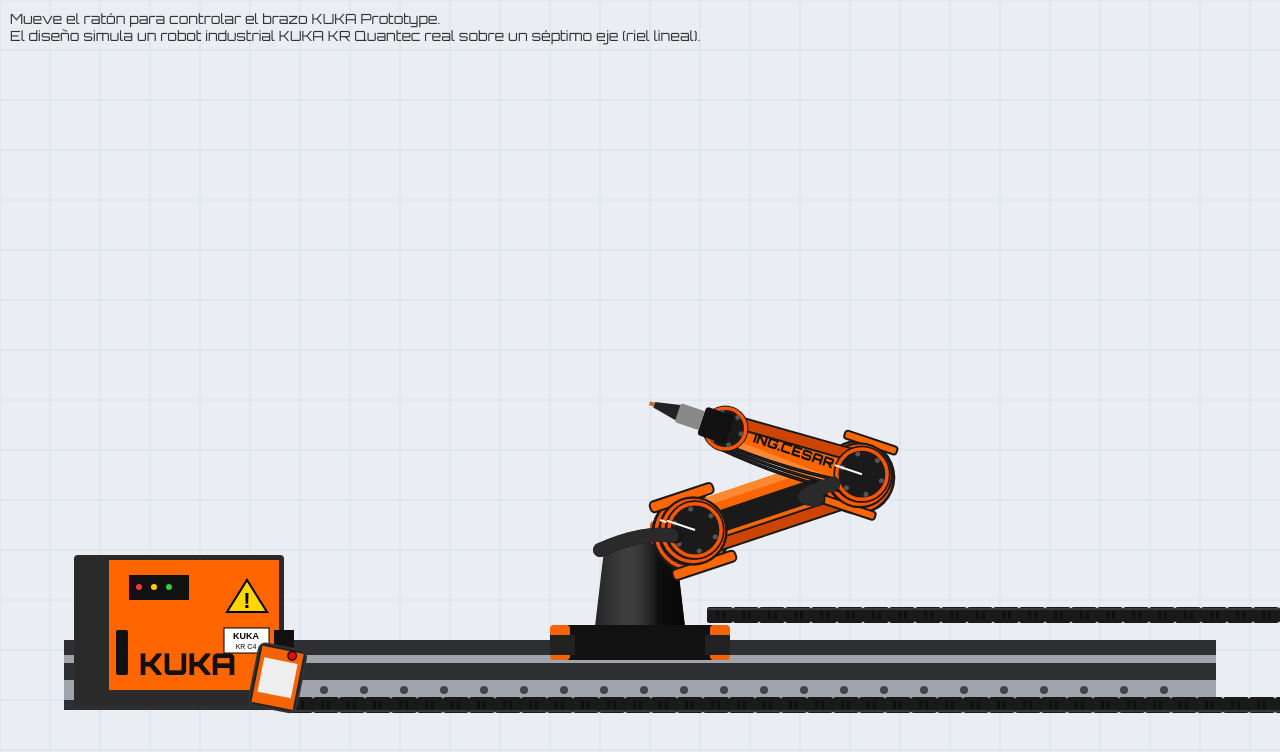
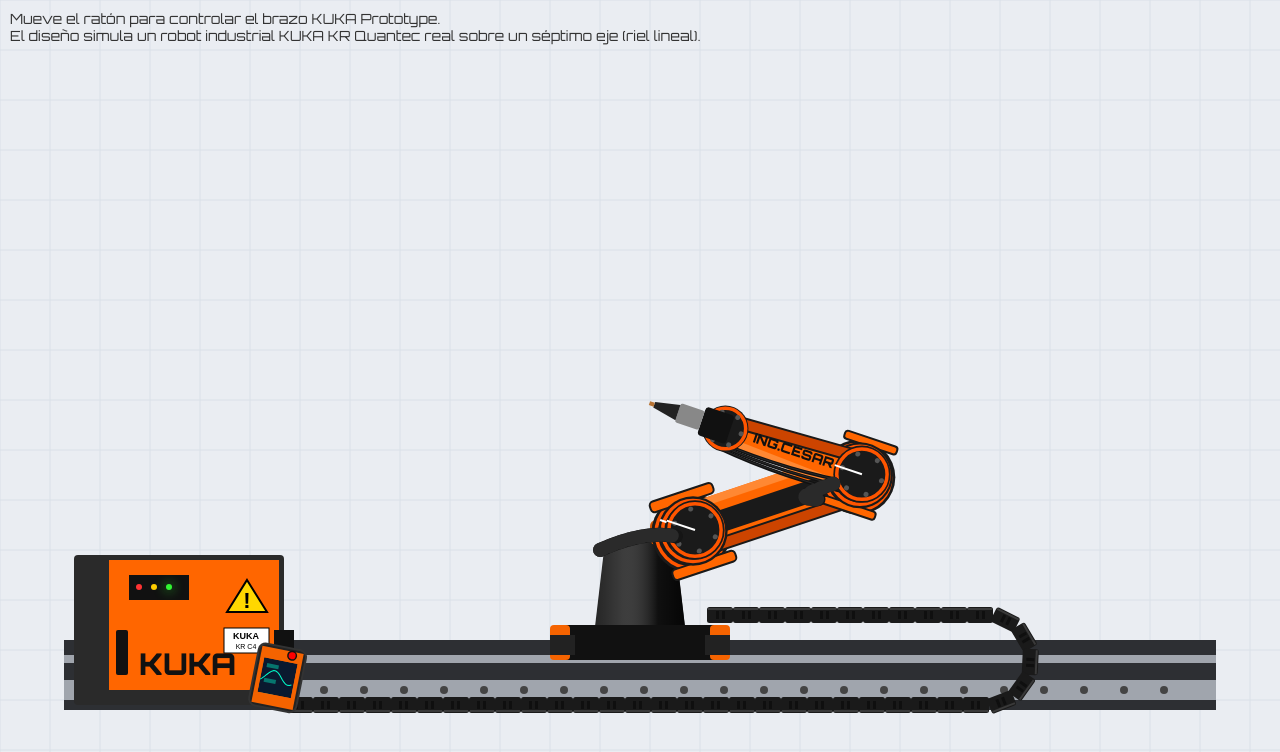
Before and after one commit to cexartattoo/cexartattoo, a plain HTML site: page kuka-prototype.html in a window 1280 px wide. Drawn offline with Linux system fonts and the light colour scheme.

Commit message:
feat: Phase 17 add pulsing green cabinet LED and cyclic cyan sine wave telemetry screen on SmartPAD

```diff
--- a/kuka-prototype.html
+++ b/kuka-prototype.html
@@ -77,8 +77,24 @@
             }
 
             updateChainLength() {
-                // The explicit request: just cleanly double the screen width for massive slack.
-                this.chainN = Math.ceil((window.innerWidth * 2) / this.linkLen);
+                // Phase 16: Apples-to-Apples Exact Tracking geometric constraint
+                const maxCarX = (window.innerWidth * 0.9) + (160 / 2); // Furthest the carriage can travel right
+                const anchorX = window.innerWidth * 0.05 + 210; // Cabinet right-side anchor
+
+                // Max physical distance before breaking
+                const maxDist = Math.abs(maxCarX - anchorX);
+
+                // Semicircle arc loop length down to rail
+                const topY = this.by - 25;
+                const botY = this.by + 65;
+                const radius = (botY - topY) / 2;
+                const arcLen = Math.PI * radius;
+
+                // Total geometric pixels needed
+                const requiredPx = maxDist + arcLen;
+
+                // Converting total pixels natively into exact required link units
+                this.chainN = Math.ceil(requiredPx / this.linkLen);
             }
 
             ik(tx, ty) {
@@ -220,15 +236,15 @@
 
                 c.save();
                 c.fillStyle = '#111';
-                c.fillRect(cx - (carriageW/2), ry - 15, carriageW, 35);
+                c.fillRect(cx - (carriageW / 2), ry - 15, carriageW, 35);
 
                 c.fillStyle = KUKA_ORANGE;
-                rrect(c, cx - (carriageW/2) - 10, ry - 15, 20, 35, 4); c.fill();
-                rrect(c, cx + (carriageW/2) - 10, ry - 15, 20, 35, 4); c.fill();
+                rrect(c, cx - (carriageW / 2) - 10, ry - 15, 20, 35, 4); c.fill();
+                rrect(c, cx + (carriageW / 2) - 10, ry - 15, 20, 35, 4); c.fill();
 
                 c.fillStyle = '#222';
-                c.fillRect(cx - (carriageW/2) - 10, ry - 5, 25, 20);
-                c.fillRect(cx + (carriageW/2) - 15, ry - 5, 25, 20);
+                c.fillRect(cx - (carriageW / 2) - 10, ry - 5, 25, 20);
+                c.fillRect(cx + (carriageW / 2) - 15, ry - 5, 25, 20);
 
                 c.fillStyle = KUKA_BLACK;
                 const turnRadius = carriageW * 0.28;
@@ -337,7 +353,7 @@
 
                     let rawAngle = Math.atan2(nextY - y, nextX - x);
                     let displayAngle = 0;
-                    if (rawAngle > Math.PI/2 || rawAngle < -Math.PI/2) {
+                    if (rawAngle > Math.PI / 2 || rawAngle < -Math.PI / 2) {
                         displayAngle = Math.PI;
                     }
 
@@ -422,17 +438,17 @@
                 const offsets = [segW * 0.55, segW * 0.65, segW * 0.75];
 
                 const ang = th1 + th2;
-                const nx = Math.cos(ang - Math.PI/2);
-                const ny = Math.sin(ang - Math.PI/2);
+                const nx = Math.cos(ang - Math.PI / 2);
+                const ny = Math.sin(ang - Math.PI / 2);
 
-                for(let k = 0; k < 3; k++) {
+                for (let k = 0; k < 3; k++) {
                     const P0x = ex + nx * (offsets[k] - 20);
                     const P0y = ey + ny * (offsets[k] - 20);
                     const P2x = wx + nx * offsets[k] * 0.5;
                     const P2y = wy + ny * offsets[k] * 0.5;
 
-                    const midX = (P0x + P2x)/2 + nx * 8;
-                    const midY = (P0y + P2y)/2 + ny * 8;
+                    const midX = (P0x + P2x) / 2 + nx * 8;
+                    const midY = (P0y + P2y) / 2 + ny * 8;
 
                     c.beginPath();
                     c.moveTo(P0x, P0y);
@@ -470,9 +486,15 @@
 
                 c.fillStyle = '#111';
                 c.fillRect(panelX + 20, panelY + 15, 60, 25);
-                c.fillStyle = '#ff3333'; c.beginPath(); c.arc(panelX + 30, panelY + 27, 3, 0, Math.PI*2); c.fill();
-                c.fillStyle = '#ffcc00'; c.beginPath(); c.arc(panelX + 45, panelY + 27, 3, 0, Math.PI*2); c.fill();
-                c.fillStyle = '#33cc33'; c.beginPath(); c.arc(panelX + 60, panelY + 27, 3, 0, Math.PI*2); c.fill();
+                c.fillStyle = '#ff3333'; c.beginPath(); c.arc(panelX + 30, panelY + 27, 3, 0, Math.PI * 2); c.fill();
+                c.fillStyle = '#ffcc00'; c.beginPath(); c.arc(panelX + 45, panelY + 27, 3, 0, Math.PI * 2); c.fill();
+                const pulse = (Math.sin(Date.now() * 0.005) + 1) / 2;
+                c.save();
+                c.fillStyle = `rgba(51, 255, 51, ${0.4 + pulse * 0.6})`;
+                c.shadowColor = '#33ff33';
+                c.shadowBlur = 4 + (pulse * 8);
+                c.beginPath(); c.arc(panelX + 60, panelY + 27, 3, 0, Math.PI * 2); c.fill();
+                c.restore();
 
                 c.fillStyle = '#111';
                 rrect(c, panelX + 7, panelY + 70, 12, 45, 2);
@@ -526,12 +548,36 @@
                 rrect(c, -18, 2, 46, 61, 6); c.fill();
                 c.fillStyle = KUKA_ORANGE;
                 c.fillRect(-16, 4, 42, 57);
-                c.fillStyle = '#eee';
+                // Animated SmartPAD Screen
+                c.save();
+                c.beginPath();
+                c.rect(-12, 15, 34, 35);
+                c.clip();
+
+                c.fillStyle = '#0a192f';
                 c.fillRect(-12, 15, 34, 35);
+
+                const t2 = Date.now() * 0.002;
+                c.fillStyle = 'rgba(0, 255, 204, 0.4)';
+                for (let i = 0; i < 3; i++) {
+                    let yOffset = ((t2 * 20 + i * 15) % 40);
+                    c.fillRect(-8, 50 - yOffset, 12, 4);
+                }
+
+                c.strokeStyle = '#00ffcc';
+                c.lineWidth = 1;
+                c.beginPath();
+                for (let lx = 0; lx < 34; lx += 2) {
+                    let ly = 32 + Math.sin((lx * 0.2) - (t2 * 2)) * 6;
+                    if (lx === 0) c.moveTo(-12 + lx, ly);
+                    else c.lineTo(-12 + lx, ly);
+                }
+                c.stroke();
+                c.restore();
                 c.fillStyle = '#111';
-                c.beginPath(); c.arc(15, 8, 5, 0, Math.PI*2); c.fill();
+                c.beginPath(); c.arc(15, 8, 5, 0, Math.PI * 2); c.fill();
                 c.fillStyle = 'red';
-                c.beginPath(); c.arc(15, 8, 3.5, 0, Math.PI*2); c.fill();
+                c.beginPath(); c.arc(15, 8, 3.5, 0, Math.PI * 2); c.fill();
 
                 c.restore();
             }
@@ -559,8 +605,8 @@
                 c.rotate(this.th1);
                 c.fillStyle = '#FF6600';
                 c.strokeStyle = '#1a1a1a'; c.lineWidth = 2;
-                c.beginPath(); c.roundRect(-segW*0.6, -segW*0.75, segW*1.2, segW*0.2, 4); c.fill(); c.stroke();
-                c.beginPath(); c.roundRect(-segW*0.6, segW*0.55, segW*1.2, segW*0.2, 4); c.fill(); c.stroke();
+                c.beginPath(); c.roundRect(-segW * 0.6, -segW * 0.75, segW * 1.2, segW * 0.2, 4); c.fill(); c.stroke();
+                c.beginPath(); c.roundRect(-segW * 0.6, segW * 0.55, segW * 1.2, segW * 0.2, 4); c.fill(); c.stroke();
                 c.restore();
 
                 // --- 3. Upper Arm L1 ---
@@ -580,8 +626,8 @@
                 c.rotate(this.th1 + this.th2);
                 c.fillStyle = '#FF6600';
                 c.strokeStyle = '#1a1a1a'; c.lineWidth = 2;
-                c.beginPath(); c.roundRect(-segW*0.5, -segW*0.70, segW, segW*0.15, 3); c.fill(); c.stroke();
-                c.beginPath(); c.roundRect(-segW*0.5, segW*0.55, segW, segW*0.15, 3); c.fill(); c.stroke();
+                c.beginPath(); c.roundRect(-segW * 0.5, -segW * 0.70, segW, segW * 0.15, 3); c.fill(); c.stroke();
+                c.beginPath(); c.roundRect(-segW * 0.5, segW * 0.55, segW, segW * 0.15, 3); c.fill(); c.stroke();
                 c.restore();
 
                 this.drawMotorDisc(c, ex - 2, ey + 1, segW * 0.60, this.th1 + this.th2 + this.th3);
```
